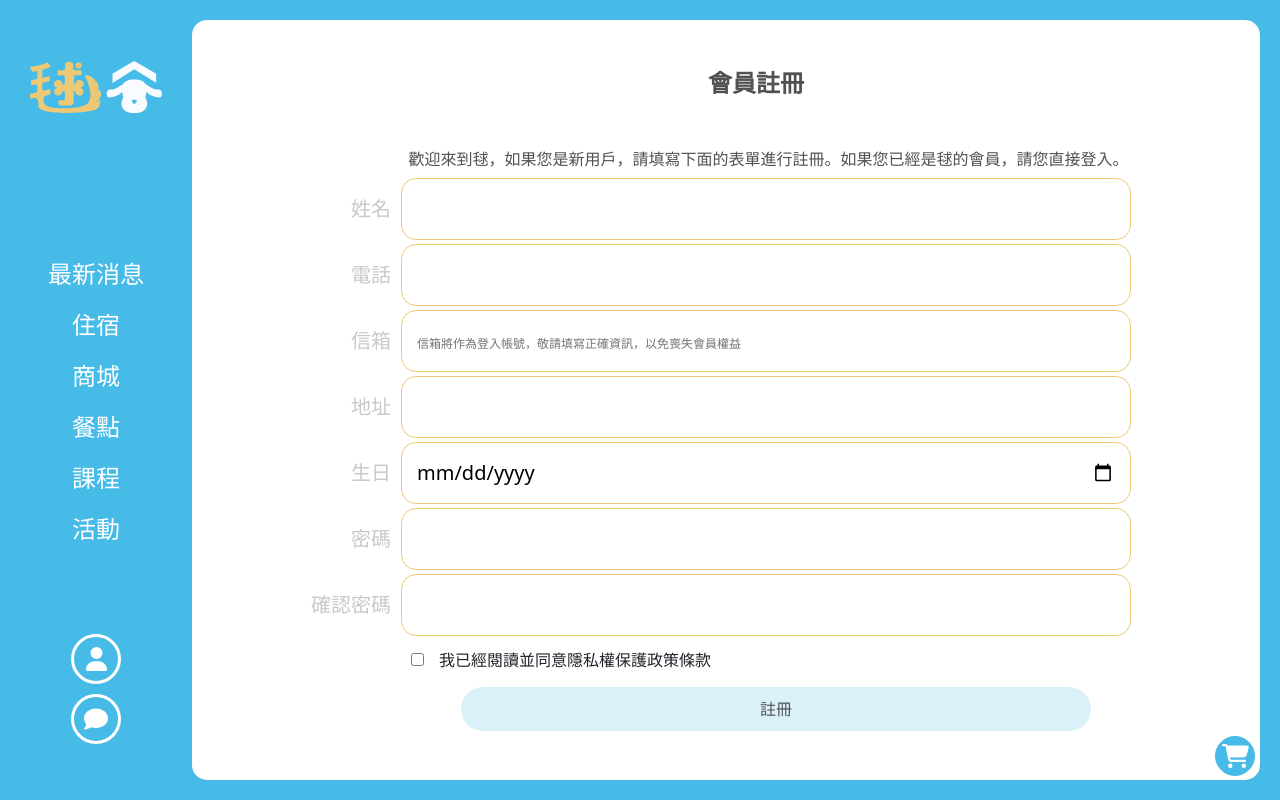
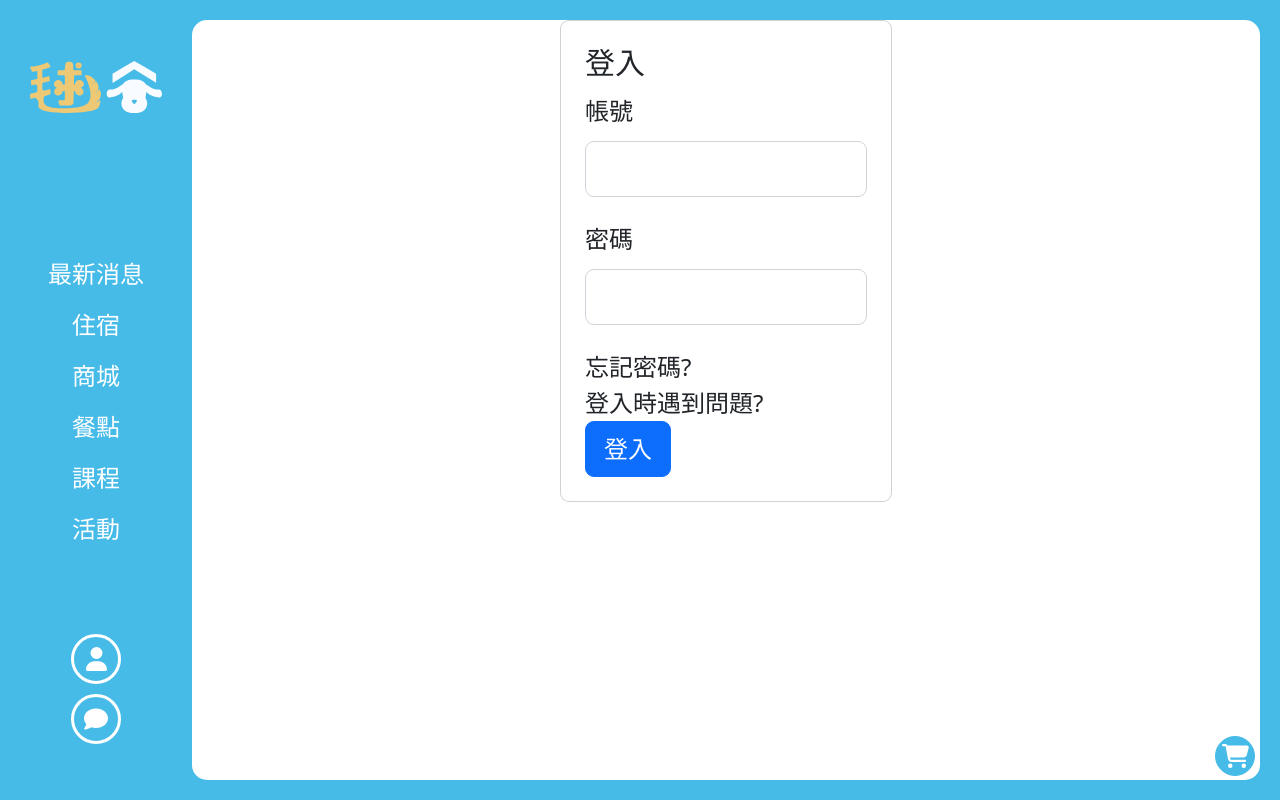
Before and after one commit to hiphop200199/ISpan129FE-team01-project, a React (Create React App) app: page /member in a window 1280 px wide. Built offline with nearby package versions, Linux system fonts and the light colour scheme.

Commit message:
routes: login; 編輯會員資料; 登入

```diff
--- a/src/App.js
+++ b/src/App.js
@@ -10,6 +10,7 @@ import Meals from './pages/meals/Meals'
 import NotFound from './pages/NotFound'
 import Product from './pages/product/Product'
 import RegisterMember from './pages/member/RegisterMember'
+import Login from './pages/member/Login'
 import Cart from './pages/cart/Cart'
 
 //引入頁面元件
@@ -28,7 +29,8 @@ function App() {
           <Route path="course" element={<Course />}></Route>
           <Route path="activity" element={<Activity />}></Route>
           <Route path="*" element={<NotFound />} />
-          <Route path="member" element={<RegisterMember />} />
+          <Route path="member" element={<Login />} />
+          <Route path="register" element={<RegisterMember />} />
           <Route path="cart" element={<Cart />} />
         </Route>
       </Routes>
--- /dev/null
+++ b/src/pages/member/Login.js
@@ -0,0 +1,69 @@
+import React, { useState } from 'react'
+function Login() {
+  const [errorMessages, setErrorMessages] = useState({})
+  const [isSubmitted, setIsSubmitted] = useState(false)
+
+  const renderErrorMessage = (name) =>
+    name === errorMessages.name && (
+      <div className="error">{errorMessages.message}</div>
+    )
+
+  return (
+    <>
+      <div class="login-container">
+        <div class="row justify-content-center">
+          <div class="col-4">
+            <div class="card">
+              <div class="card-body">
+                <h5 class="card-title">登入</h5>
+                <form name="form1" onsubmit="sendForm(event)">
+                  <div class="mb-3">
+                    <label
+                      for="email"
+                      class="form-label"
+                      placeholder="請輸入信箱"
+                      required
+                    >
+                      帳號
+                    </label>
+                    <input
+                      type="email"
+                      class="form-control"
+                      id="email"
+                      name="email"
+                      required
+                    />
+                    <div class="form-text"></div>
+                  </div>
+                  <div class="mb-3">
+                    <label for="password" class="form-label">
+                      密碼
+                    </label>
+                    <input
+                      type="password"
+                      class="form-control"
+                      id="password"
+                      name="password"
+                      required
+                    />
+                    <div class="form-text"></div>
+                  </div>
+                  <div>
+                    <span>忘記密碼?</span>
+                    <br />
+                    <span>登入時遇到問題?</span>
+                  </div>
+
+                  <button type="submit" class="btn btn-primary">
+                    登入
+                  </button>
+                </form>
+              </div>
+            </div>
+          </div>
+        </div>
+      </div>
+    </>
+  )
+}
+export default Login
```
Also changed, not shown: src/pages/member/EditMember.js (added, +59 -0 lines).
